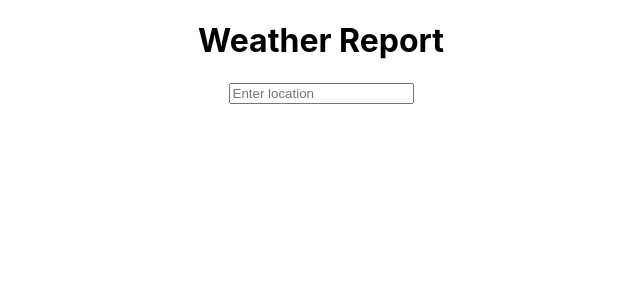
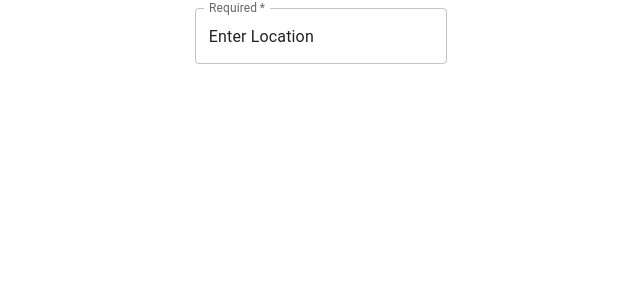
Before and after one commit to pradeepkarunya/weather-forecast, a React (Create React App) app: page / in a window 1280 px wide. Shown: the top 300 px of the page, without its empty margins (319-959 px from the left). Built offline with nearby package versions, Linux system fonts and the light colour scheme.

Commit message:
Updated Code - 04062024 2117

```diff
--- a/src/App.js
+++ b/src/App.js
@@ -1,11 +1,11 @@
-import Weather from './components/weather';
+import WeatherUpdates from './components/weather/ui';
 import './App.css';
 
 
 function App() {
   return (
     <div className="App">
-      <Weather />
+      <WeatherUpdates />
     </div>
   );
 }
--- a/src/components/weather/index.js
+++ b/src/components/weather/ui/index.js
@@ -1,8 +1,10 @@
-import React, { useState, useEffect } from 'react';
-import { getWeather } from './services/weatherService';
-import { useDebounce } from '../../utils/useDebounce';
+import { useState, useEffect } from 'react';
+import Box from '@mui/material/Box';
+import TextField from '@mui/material/TextField';
+import { getWeather } from '../services/weatherService';
+import { useDebounce } from '../../../utils/useDebounce';
 
-const Weather = () => {
+const WeatherUpdates = () => {
     const [location, setLocation] = useState('');
     const [weather, setWeather] = useState(null);
     const [error, setError] = useState(null);
@@ -21,17 +23,27 @@ const Weather = () => {
         };
 
         if(debouncedLocation) fetchWeather();
+    // eslint-disable-next-line react-hooks/exhaustive-deps
     }, [debouncedLocation]);
 
     return (
-        <div>
-            <h1>Weather Report</h1>
-            <input
-                type="text"
-                value={location}
-                onChange={(e) => setLocation(e.target.value)}
-                placeholder="Enter location"
-            />
+        <Box
+            component="form"
+            sx={{
+                '& .MuiTextField-root': { m: 1, width: '25ch' },
+            }}
+            noValidate
+            autoComplete="off"
+        >
+            <div>
+                <TextField
+                    required
+                    id="outlined-required"
+                    label="Required"
+                    defaultValue="Enter Location"
+                    onChange={(e)=>setLocation(e.target.value)}
+                />
+            </div>
             {error && <p>{error}</p>}
             {weather && (
                 <div>
@@ -43,8 +55,8 @@ const Weather = () => {
                     <img src={weather.current.condition.icon} alt="Weather icon" />
                 </div>
             )}
-        </div>
-    );
+        </Box>
+    )
 };
 
-export default Weather;
+export default WeatherUpdates;
```
